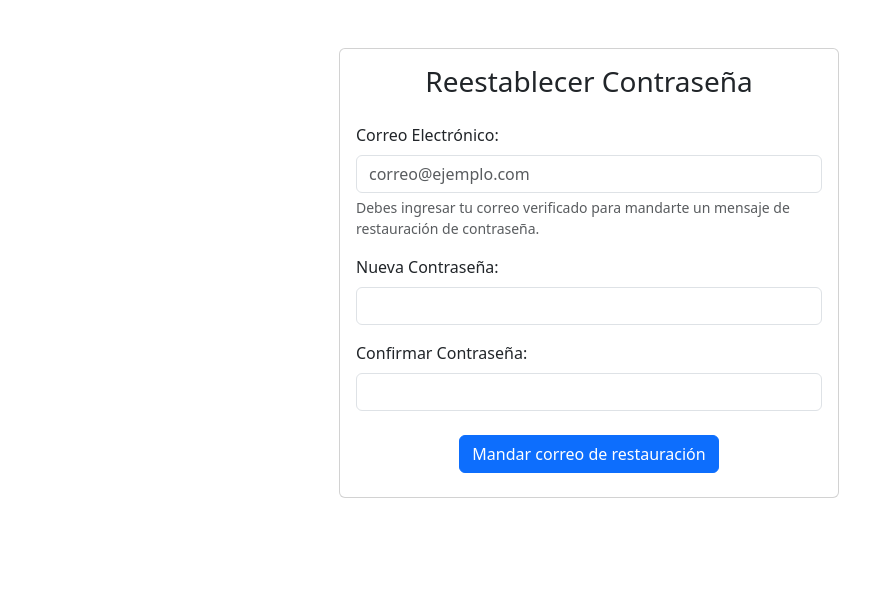
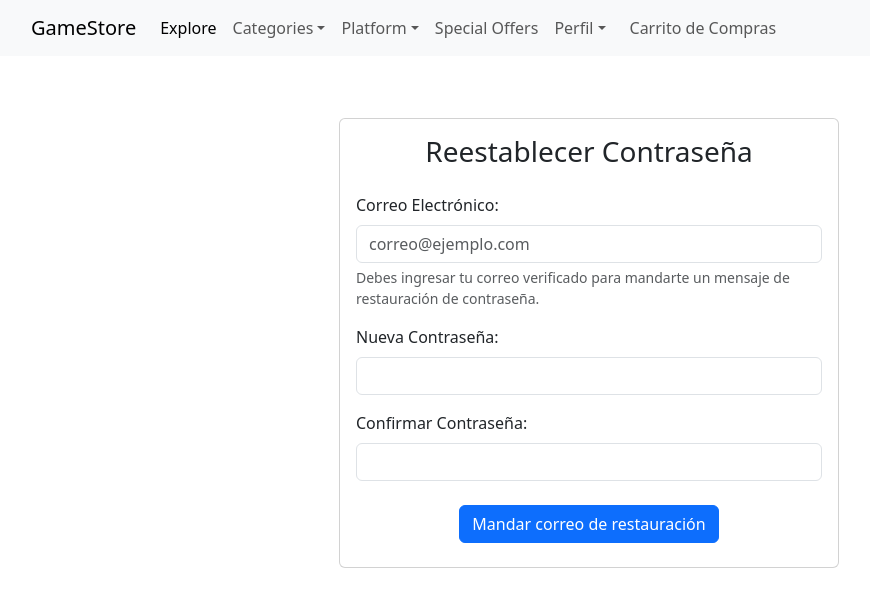
Before and after one commit to ManuelRevillaRJ/PW-PROYECTO-FIJO, a React app: page /cambio-contra in a window 1280 px wide. Shown: the top 606 px of the page, without its empty margins (51-921 px from the left). Built offline with nearby package versions, Linux system fonts and the light colour scheme; the HTML template or start-up script is replaced by a standard one.

Commit message:
Funciona cambio de contra con el backend, adicion de NavBar en paginas de sesion

```diff
--- a/src/components/NavBar.tsx
+++ b/src/components/NavBar.tsx
@@ -179,19 +179,20 @@ export default function NavBar() {
                                         return (
                                           <>
                                             <li>
-                                                    <Link
-                                                        className="dropdown-item"
-                                                        to={"/profile"}
-                                                    >
+                                              <Link className="dropdown-item" to={"/profile"}>
                                                 Perfil
+                                              </Link>
+                                            </li>
+                                            <li>
+                                              <Link className="dropdown-item" to={"/cambio-contra"}>
+                                                Cambiar Contraseña
                                               </Link>
                                             </li>
                                             <li>
                                               <Link
                                                 className="dropdown-item"
                                                 onClick={cerrarSesion}
-                                                        to={"/"}
-                                                    >
+                                                to={"/"}>
                                                 Cerrar sesión
                                               </Link>
                                             </li>
--- /dev/null
+++ b/src/layouts/Layout.tsx
@@ -0,0 +1,10 @@
+import NavBar from "../components/NavBar";
+
+export default function Layout({ children }: { children: React.ReactNode }) {
+  return (
+    <>
+      <NavBar />
+      <div style={{ paddingTop: "70px" }}>{children}</div>
+    </>
+  )
+}
--- a/src/main.tsx
+++ b/src/main.tsx
@@ -3,12 +3,12 @@ import { createRoot } from "react-dom/client"
 import "../node_modules/bootstrap/dist/css/bootstrap.css"
 import "bootstrap/dist/js/bootstrap.bundle.min.js"
 import { BrowserRouter, Route, Routes } from "react-router-dom"
+
 import CrearCuenta from "./pages/CrearCuenta"
 import IniciarSesion from "./pages/IniciarSesion"
 import ProfilePage from "./pages/ProfilePage"
 import HomePage from "./pages/HomePage"
 import Ganancias from "./pages/Ganancias"
-
 import MejoresValorados from "./pages/MejorValorados"
 import BestSellers from "./pages/BestSellers"
 import CartTestPage from "./pages/CartTestPage"
--- a/src/pages/CambioContra.tsx
+++ b/src/pages/CambioContra.tsx
@@ -1,23 +1,64 @@
+import { useState, type FormEvent } from "react"
+import { passChange } from "../utils/sesion"
+import Layout from "../layouts/Layout"
+
 export default function CambioContra() {
+  const [formData, setFormData] = useState({
+    correo: sessionStorage.getItem("mail") || "",
+    newPassword: "",
+    confirmPassword: "",
+    errorMsg: "",
+    successMsg: "",
+  })
+
+  const handleSubmit = async (evt: FormEvent) => {
+    evt.preventDefault()
+
+    if (formData.newPassword !== formData.confirmPassword) {
+      setFormData({ ...formData, errorMsg: "Ambas contraseñas deben ser iguales", successMsg: "" })
+      return
+    }
+
+    const success = await passChange(formData.correo, formData.newPassword)
+
+    if (success) {
+      setFormData({
+        ...formData,
+        newPassword: "",
+        confirmPassword: "",
+        errorMsg: "",
+        successMsg: "Contraseña cambiada exitosamente. Revise su correo para iniciar sesión.",
+      })
+    } else {
+      setFormData({
+        ...formData,
+        errorMsg: "Hubo un error al cambiar la contraseña",
+        successMsg: "",
+      })
+    }
+  }
+
   return (
+    <Layout>
       <div className="container mt-5 justify-content-center d-flex">
         <div className="card" style={{ maxWidth: "500px", width: "100%" }}>
           <div className="card-body text-center">
             <h3 className="card-title mb-4">Reestablecer Contraseña</h3>
+            <form onSubmit={handleSubmit}>
               <div className="mb-3 text-start">
-                        <label className="form-label">
-                            Correo Electrónico:
-                        </label>
+                <label className="form-label">Correo Electrónico:</label>
                 <input
                   type="email"
                   className="form-control"
                   id="emailFormControl"
                   placeholder="correo@ejemplo.com"
                   aria-describedby="emailHelpBlock"
+                  value={formData.correo}
+                  onChange={(e) => setFormData({ ...formData, correo: e.currentTarget.value })}
                 />
                 <div id="emailHelpBlock" className="form-text">
-                            Debes ingresar tu correo verificado para mandarte un
-                            mensaje de restauración de contraseña.
+                  Debes ingresar tu correo verificado para mandarte un mensaje de restauración de
+                  contraseña.
                 </div>
               </div>
               <div className="mb-3 text-start">
@@ -26,23 +67,35 @@ export default function CambioContra() {
                   type="password"
                   className="form-control"
                   id="newPassFormControl"
+                  value={formData.newPassword}
+                  onChange={(e) => setFormData({ ...formData, newPassword: e.currentTarget.value })}
                 />
               </div>
               <div className="mb-3 text-start">
-                        <label className="form-label">
-                            Confirmar Contraseña:
-                        </label>
+                <label className="form-label">Confirmar Contraseña:</label>
                 <input
-                            type="email"
+                  type="password"
                   className="form-control"
                   id="newPassConfFormControl"
+                  value={formData.confirmPassword}
+                  onChange={(e) =>
+                    setFormData({ ...formData, confirmPassword: e.currentTarget.value })
+                  }
                 />
               </div>
-                    <a href="#" className="btn btn-primary mt-2 mb-2">
+              <button className="btn btn-primary mt-2 mb-2" type="submit">
                 Mandar correo de restauración
-                    </a>
+              </button>
+              {formData.errorMsg !== "" && (
+                <label className="form-label">{formData.errorMsg}</label>
+              )}
+              {formData.successMsg !== "" && (
+                <label className="form-label">{formData.successMsg}</label>
+              )}
+            </form>
           </div>
         </div>
       </div>
+   </Layout>
   )
 }
--- a/src/pages/CrearCuenta.tsx
+++ b/src/pages/CrearCuenta.tsx
@@ -6,15 +6,16 @@ import FormTitle from "../components/FormTitle";
 import { Link, useNavigate } from "react-router-dom";
 import { crearCuenta } from "../utils/sesion";
 import type { User } from "../types/types";
+import Layout from "../layouts/Layout";
 
 const CrearCuenta = () => {
-  const [nombre, setNombre] = useState("");
-  const [email, setEmail] = useState("");
-  const [password, setPassword] = useState("");
-  const navigate = useNavigate();
+  const [nombre, setNombre] = useState("")
+  const [email, setEmail] = useState("")
+  const [password, setPassword] = useState("")
+  const navigate = useNavigate()
 
   const handleSubmit = (evt: FormEvent) => {
-    evt.preventDefault();
+    evt.preventDefault()
     // prueba
 
     const newUser: User = {
@@ -25,10 +26,10 @@ const CrearCuenta = () => {
       token: "",
       estado: true,
       permiso: "user", // user | admin
-    };
+    }
 
-    crearCuenta({ user: newUser });
-    navigate("/");
+    crearCuenta(newUser)
+    navigate("/")
 
     // try {
     //   const response = await axios.post("https://your-api-url.com/users", newUser);
@@ -39,9 +40,10 @@ const CrearCuenta = () => {
     // } catch (error) {
     //   console.error("Error creating user:", error);
     // }
-  };
+  }
 
   return (
+    <Layout>
         <AuthCard>
           <form onSubmit={handleSubmit}>
             <FormTitle
@@ -72,25 +74,20 @@ const CrearCuenta = () => {
             <SubmitButton label="Crear" className="mx-auto p-2" />
           </form>
           {(() => {
-        if (
-          nombre == "" ||
-          !email.includes("@") ||
-          !email.includes(".") ||
-          password == ""
-        ) {
+            if (nombre == "" || !email.includes("@") || !email.includes(".") || password == "") {
               return (
                 <button type="button" className="btn btn-danger mx-auto p-2">
                   Los datos ingresados son incorrectos
                 </button>
-          );
+              )
             }
           })()}
-
           <Link to="/iniciar_sesion" className="d-block mt-3">
             ¿Ya tienes una cuenta?
           </Link>
         </AuthCard>
-  );
-};
+     </Layout>
+  )
+}
 
 export default CrearCuenta;
--- a/src/pages/IniciarSesion.tsx
+++ b/src/pages/IniciarSesion.tsx
@@ -7,6 +7,7 @@ import { Link } from "react-router-dom"
 import { revisarAdmin } from "../utils/admins"
 import { useNavigate } from "react-router-dom"
 import { iniciarSesion } from "../utils/sesion"
+import Layout from "../layouts/Layout"
 
 const IniciarSesion = () => {
   const [email, setEmail] = useState("")
@@ -22,13 +23,14 @@ const IniciarSesion = () => {
 
     // verificacion que existan en base de datos, ahorita prelim
     siExiste = true
-        iniciarSesion({ mail: email })
+    iniciarSesion(email)
     if (revisarAdmin(email, password)) {
       navigate("/games")
     }
   }
 
   return (
+    <Layout>
       <AuthCard>
         <form onSubmit={handleSubmit}>
           <FormTitle
@@ -52,17 +54,9 @@ const IniciarSesion = () => {
           <SubmitButton label="Ingresar" className="mx-auto p-2" />
         </form>
         {(() => {
-                if (
-                    !siExiste ||
-                    !email.includes("@") ||
-                    !email.includes(".") ||
-                    password == ""
-                ) {
+          if (!siExiste || !email.includes("@") || !email.includes(".") || password == "") {
             return (
-                        <button
-                            type="button"
-                            className="btn btn-danger mx-auto p-2"
-                        >
+              <button type="button" className="btn btn-danger mx-auto p-2">
                 Los datos ingresados son incorrectos
               </button>
             )
@@ -82,6 +76,7 @@ const IniciarSesion = () => {
           </div>
         </div>
       </AuthCard>
+    </Layout>
   )
 }
 
--- a/src/utils/sesion.ts
+++ b/src/utils/sesion.ts
@@ -1,23 +1,43 @@
-import type { User } from "../types/types";
+import type { User } from "../types/types"
 
-interface iniciarSesionProps {
-  user: User;
-}
-
-export const crearCuenta = async ({ user }: iniciarSesionProps) => {
-  sessionStorage.setItem("mail", user.correo);
-  const res = await fetch("http://localhost:3000/signup", {
+export const crearCuenta = async (user: User) => {
+  sessionStorage.setItem("mail", user.correo)
+  const res = await fetch("http://localhost:3000/sessions/signup", {
     method: "POST",
     headers: { "Content-Type": "application/json" },
     body: JSON.stringify(user),
-  });
-  console.log(res);
-};
+  })
+  console.log(res)
+}
 
-export const iniciarSesion = ({ user }: iniciarSesionProps) => {
-  sessionStorage.setItem("mail", user.correo);
-};
+export const iniciarSesion = (correo: string) => {
+  sessionStorage.setItem("mail", correo)
+  // TODO: que revise si existe correo en backend
+}
 
 export const cerrarSesion = () => {
-  sessionStorage.removeItem("mail");
-};
+  sessionStorage.removeItem("mail")
+}
+
+export async function passChange(correo: string, newPass: string) {
+  try {
+    const res = await fetch("http://localhost:3000/sessions/change_pass", {
+      method: "POST",
+      headers: { "Content-Type": "application/json" },
+      body: JSON.stringify({ correo: correo, newPassword: newPass }),
+    })
+
+    if (!res.ok) {
+      const errorText = res.body
+      console.error(errorText)
+      return false
+    }
+
+    sessionStorage.removeItem("mail")
+    console.log(res.body)
+    return true
+  } catch (error) {
+    console.error("Network or server error:", error)
+    return false
+  }
+}
```
Lines whose indentation alone changed are shown as unchanged.
